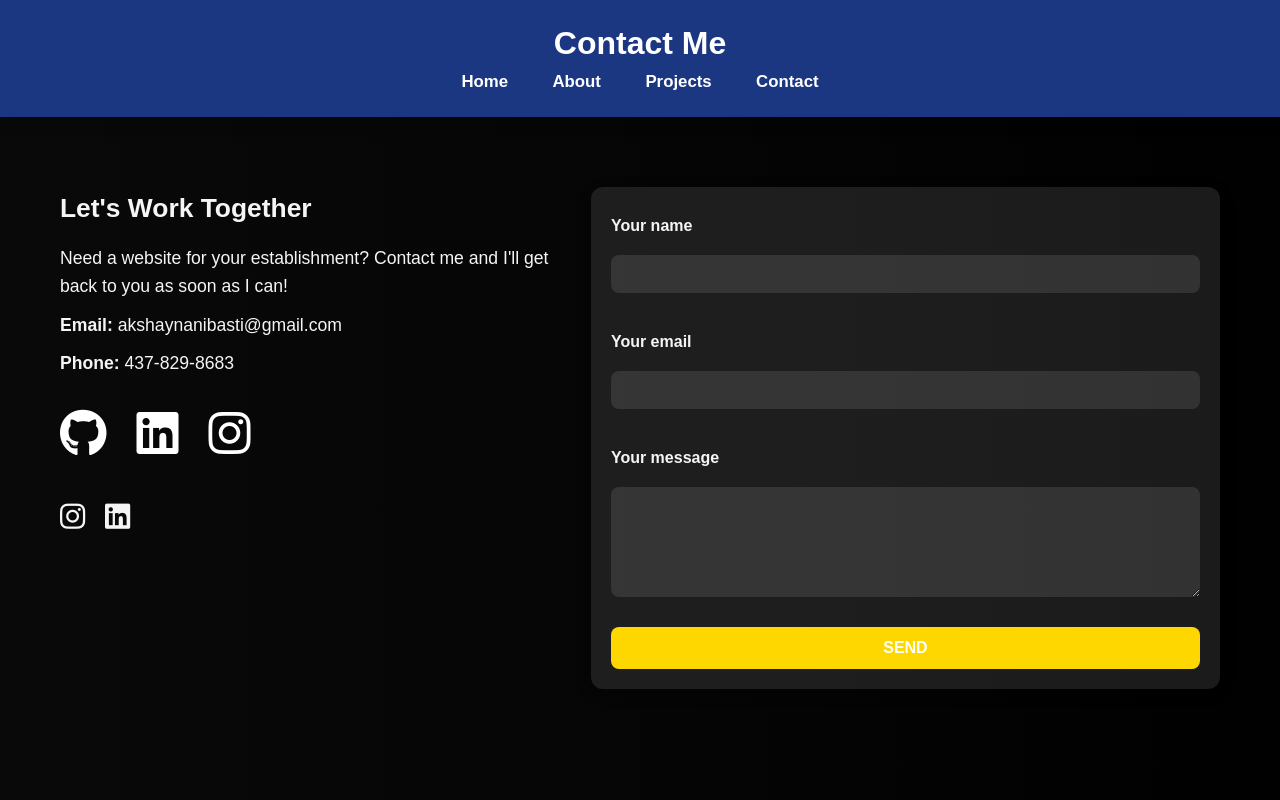
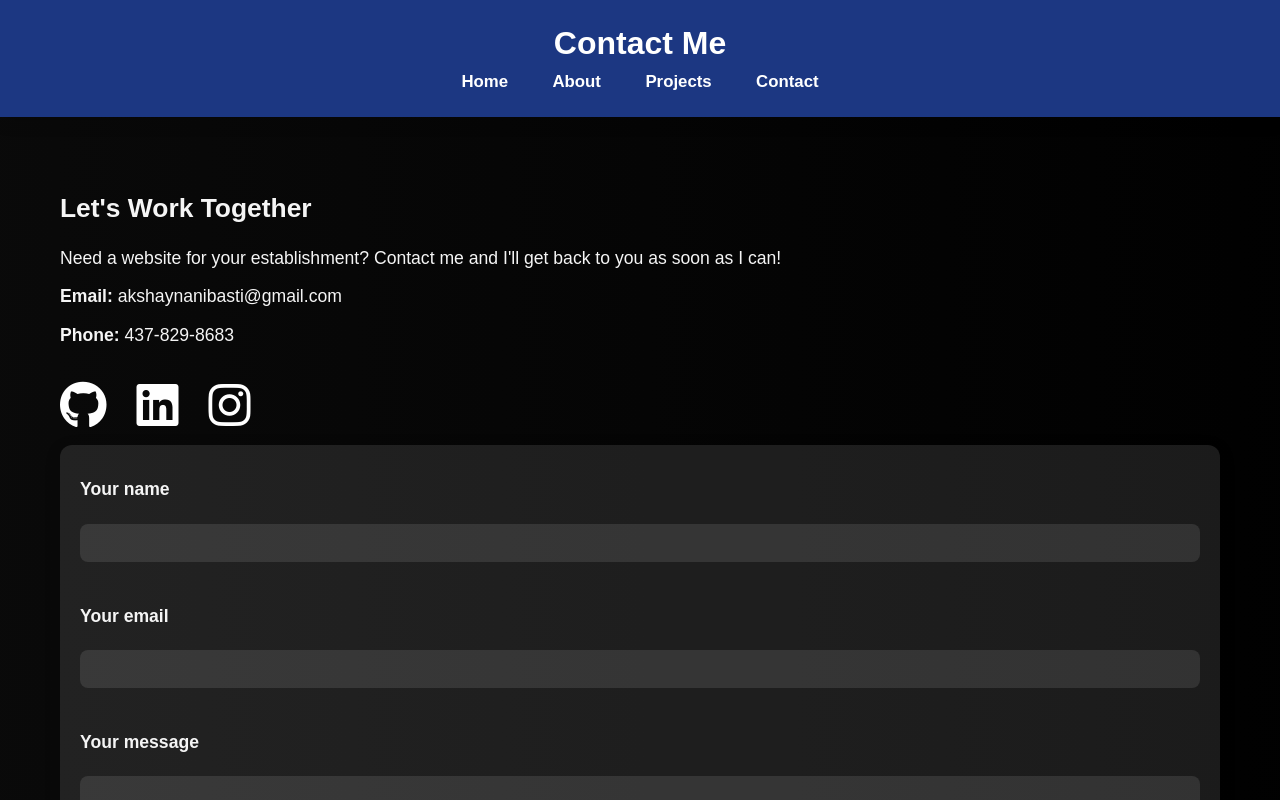
Before and after one commit to AkshayBasti123/Portfolio, a plain HTML site: page contact.html in a window 1280 px wide. Shown: the top 800 px of the page. Drawn offline with Linux system fonts and the light colour scheme.

Commit message:
Update contact.html

```diff
--- a/contact.html
+++ b/contact.html
@@ -34,12 +34,6 @@
     </div>
 
 
-      <div class="social-icons">
-        <a href="https://www.instagram.com/akshayba_/" target="_blank"><i class="fab fa-instagram"></i></a>
-        <a href="https://www.linkedin.com/in/akshay-bastiampillai-974571356/" target="_blank"><i class="fab fa-linkedin"></i></a>
-      </div>
-    </div>
-
     <div class="contact-right">
       <form action="https://formspree.io/f/mrbaaeod" method="POST">
         <label for="name">Your name</label>
```
